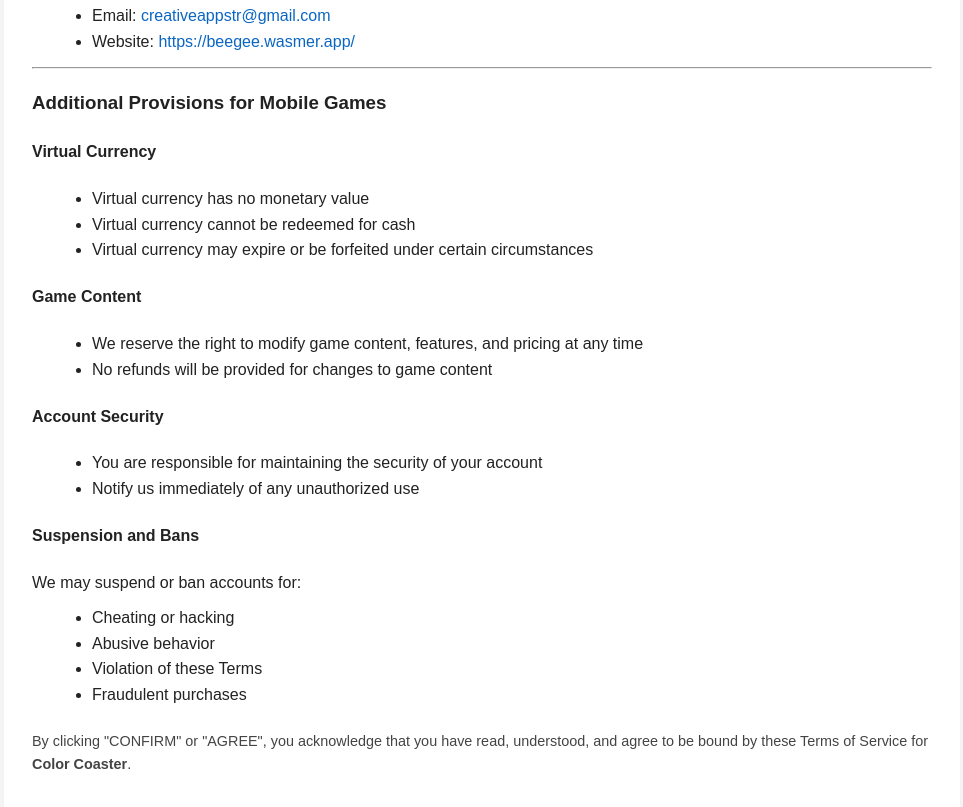
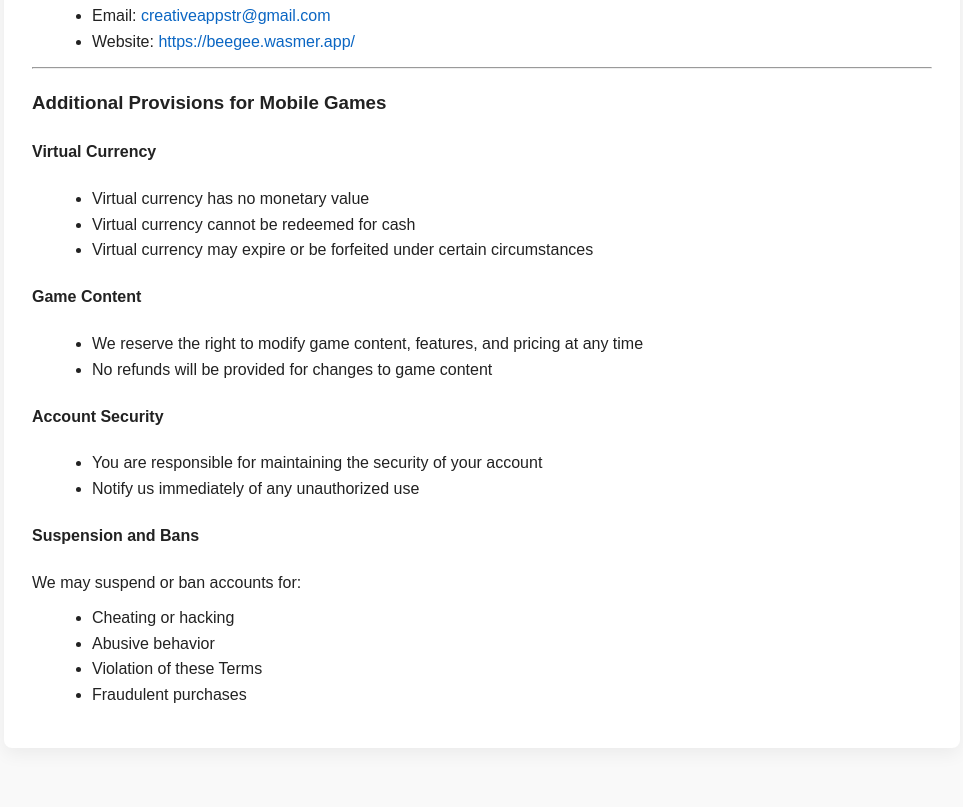
Before and after one commit to beegee-games/colorcoaster-terms-of-service, a plain HTML site: page index.html in a window 1280 px wide. Shown: the part 2906-3713 px from the top of the page, without its empty margins (158-1121 px from the left). After the commit the page ends 3682 px from the top, so only its background shows below. Drawn offline with Linux system fonts and the light colour scheme.

Commit message:
Update index.html

```diff
--- a/index.html
+++ b/index.html
@@ -155,10 +155,6 @@
       <li>Violation of these Terms</li>
       <li>Fraudulent purchases</li>
     </ul>
-
-    <footer>
-      <p class="small">By clicking "CONFIRM" or "AGREE", you acknowledge that you have read, understood, and agree to be bound by these Terms of Service for <strong>Color Coaster</strong>.</p>
-    </footer>
   </div>
 </body>
 </html>
```
